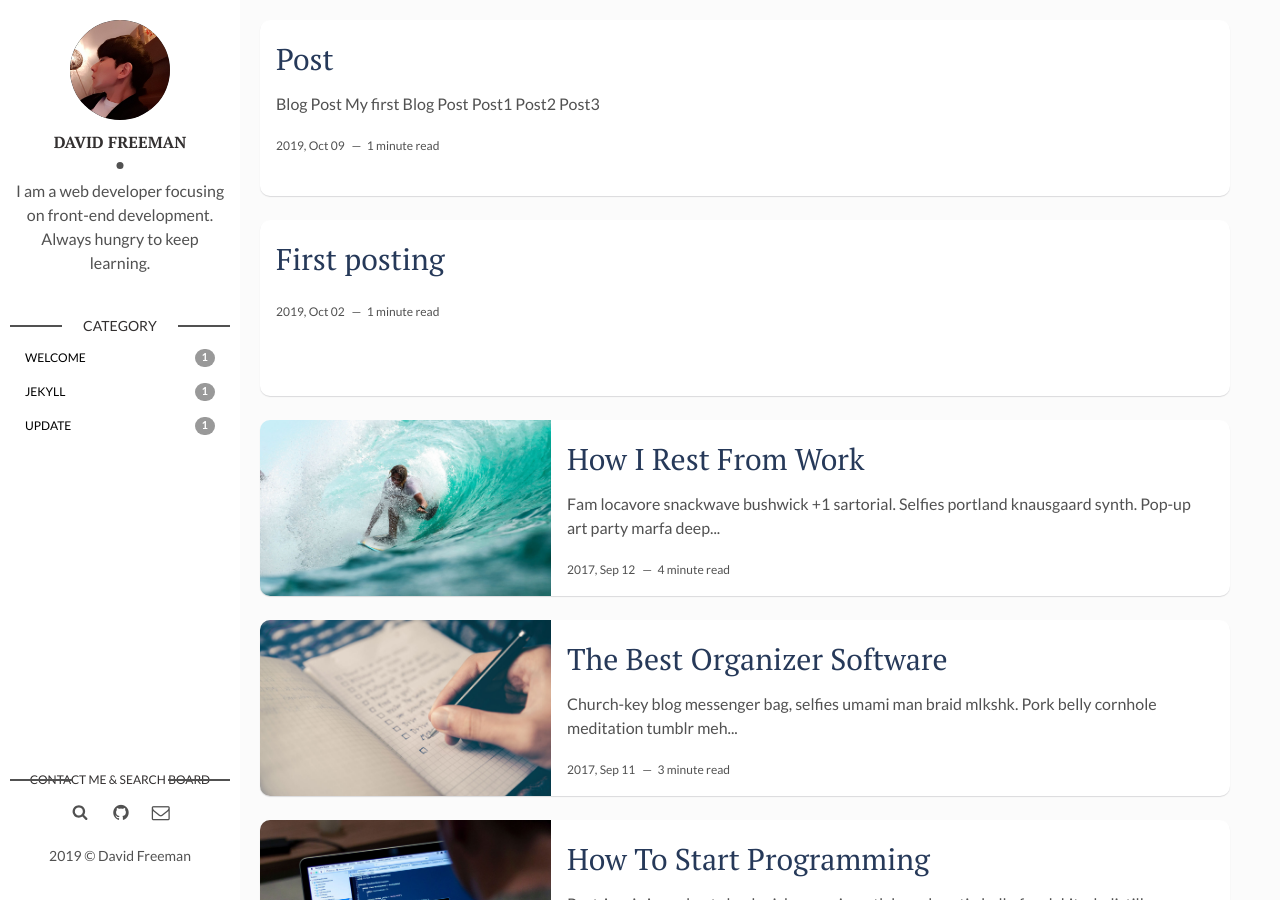
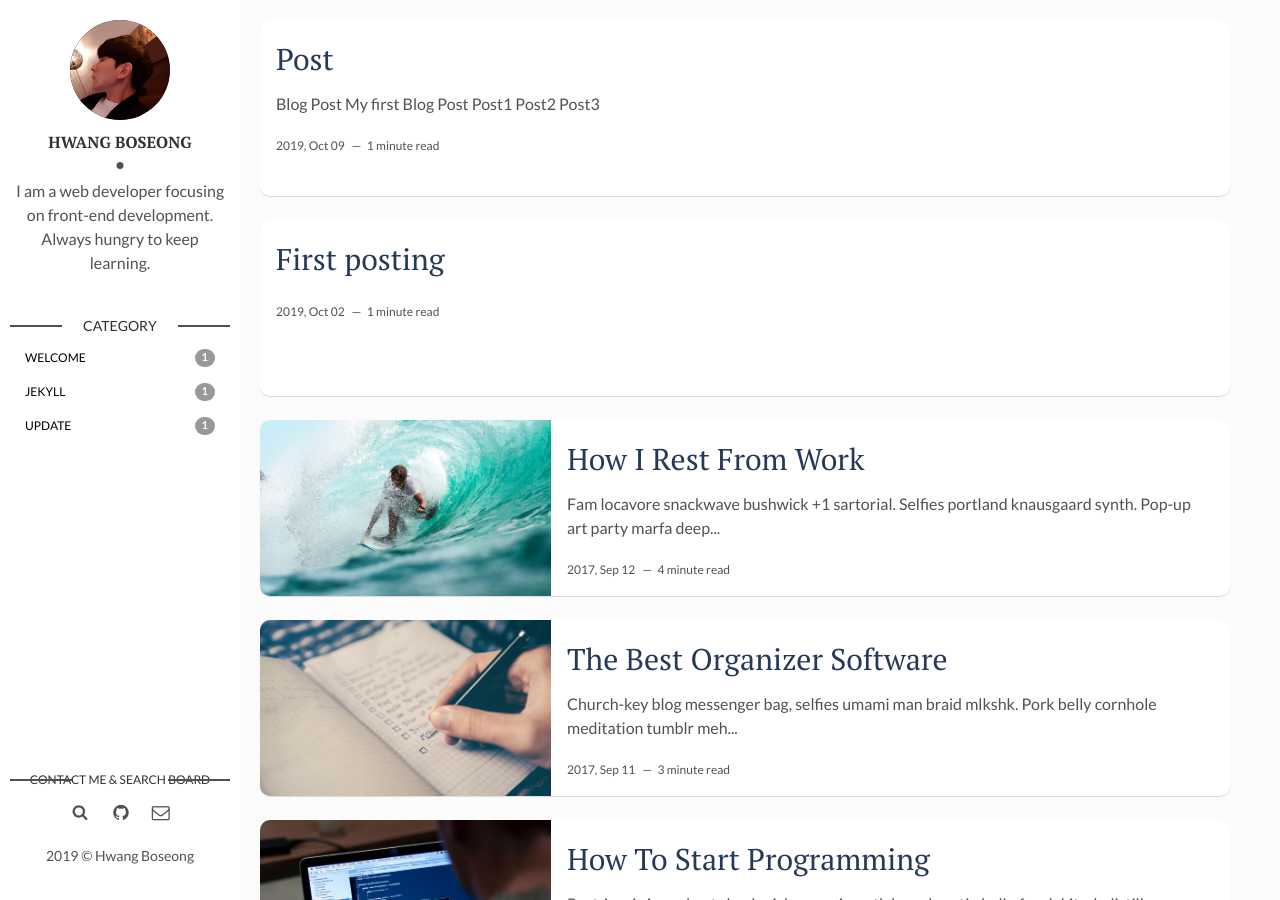
Before and after one commit to hboseong/hboseong.github.io, a Jekyll site: the page built from index.html, in a window 1280 px wide and 900 px high. Built offline with Jekyll 4.4.1, drawn with Linux system fonts in a browser that asks for light colours; the list of posts is cut into pages by our own code.

Commit message:
Update _config.yml

```diff
--- a/_config.yml
+++ b/_config.yml
@@ -1,4 +1,4 @@
-title: Hello, world! I'm David Freeman
+title: Let's work smart and live smarter!
 description: > # this means to ignore newlines until "baseurl:"
   Write an awesome description for your new site here. You can edit this
   line in _config.yml. It will appear in your document head meta (for
@@ -9,7 +9,7 @@ url: "" # the base hostname & protocol for your site, e.g. http://example.com
 site-twitter: #if your site has a twitter account, enter it here
 
 # Author Settings
-author: David Freeman # add your name
+author: Hwang Boseong # add your name
 author-img: boseong_slide.jpg # add your photo
 about-author: I am a web developer focusing on front-end development. Always hungry to keep learning. # add description
 social-twitter: # add your Twitter handle
```
